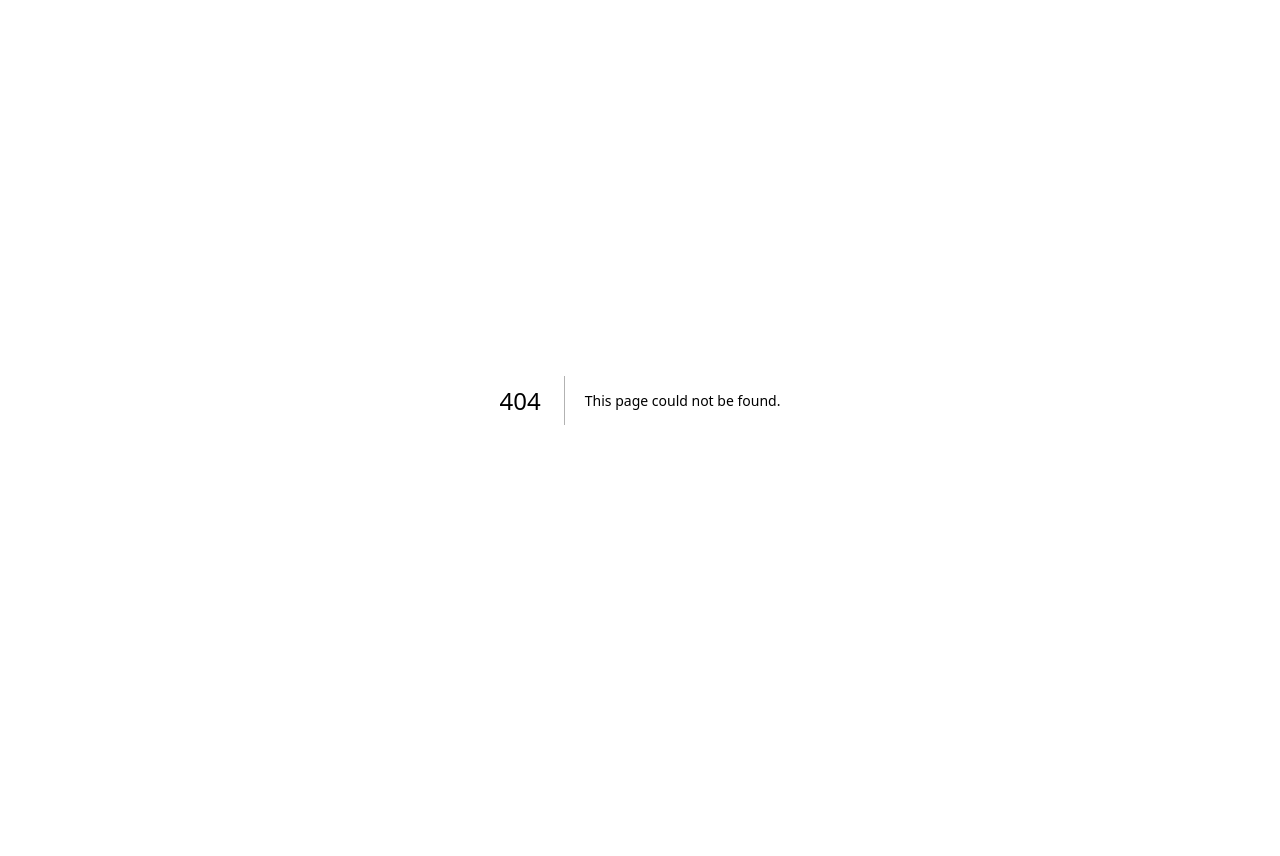
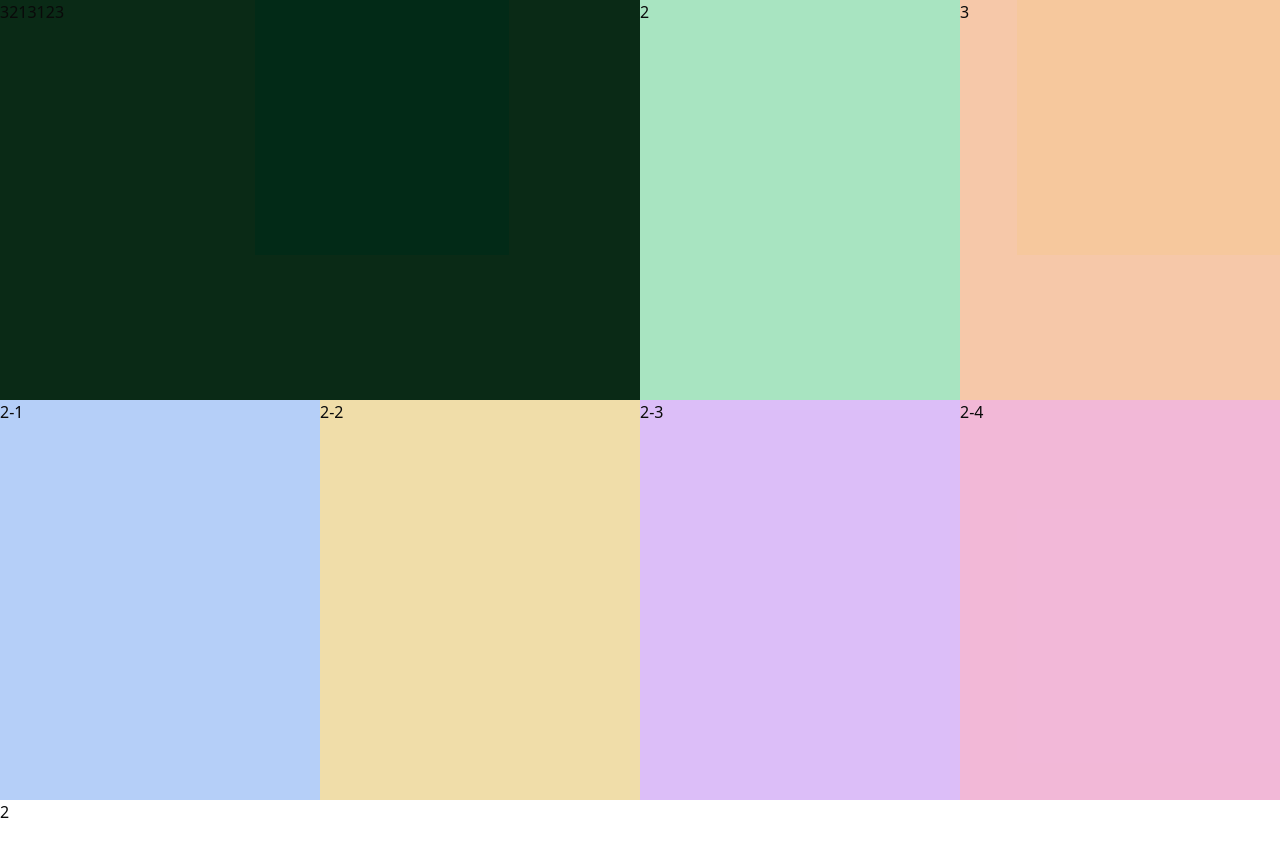
Before and after one commit to qilei0529/daily-tailwind-section, a Next.js app: page /daily/2025-08-27 in a window 1280 px wide. Before the commit this address had no page. Shown: the top 856 px of the page. Before the commit the page ends 800 px from the top, so only its background shows below. Built offline with nearby package versions, Linux system fonts and the light colour scheme.

Commit message:
feat: 2025-08-30

```diff
--- /dev/null
+++ b/src/app/daily/2025-08-27/page.tsx
@@ -0,0 +1,34 @@
+export default function Page() {
+  return <div className="w-screen">
+    <div className="h-[100px] hidden bg-slate-500/10 mb-8 text-center justify-center items-center flex text-2xl text-slate-300 font-bold">2025-08-27</div>
+    <div className="max-w-[1800px] relative mx-auto bg-gray-500/10 relative lg:bg-white-100 lg:h-screen">
+      <div className="grid lg:grid-cols-4 lg:h-screen">
+        <div className="col-span-2 bg-green-500/80">
+          <div className="h-full w-full bg-black/80 aspect-[16/9] lg:aspect-auto">3213123</div>
+        </div>
+        <div className="col-span-1 bg-green-500/30 aspect-[16/9] lg:aspect-auto">
+          2
+        </div>
+        <div className="col-span-1 bg-orange-500/30 aspect-[16/9] lg:aspect-auto">
+          3
+        </div>
+
+        <div className="col-span-1 bg-blue-500/30 aspect-[16/9] lg:aspect-auto">
+          2-1
+        </div>
+        <div className="col-span-1 bg-yellow-500/30 aspect-[16/9] lg:aspect-auto">
+          2-2
+        </div>
+        <div className="col-span-1 bg-purple-500/30 aspect-[16/9] lg:aspect-auto">
+          2-3
+        </div>
+        <div className="col-span-1 bg-pink-500/30 aspect-[16/9] lg:aspect-auto">
+          2-4
+        </div>
+      </div>
+    </div>
+    <div className="h-screen bg-white-500/10">
+      2
+    </div>
+  </div>
+}
```
